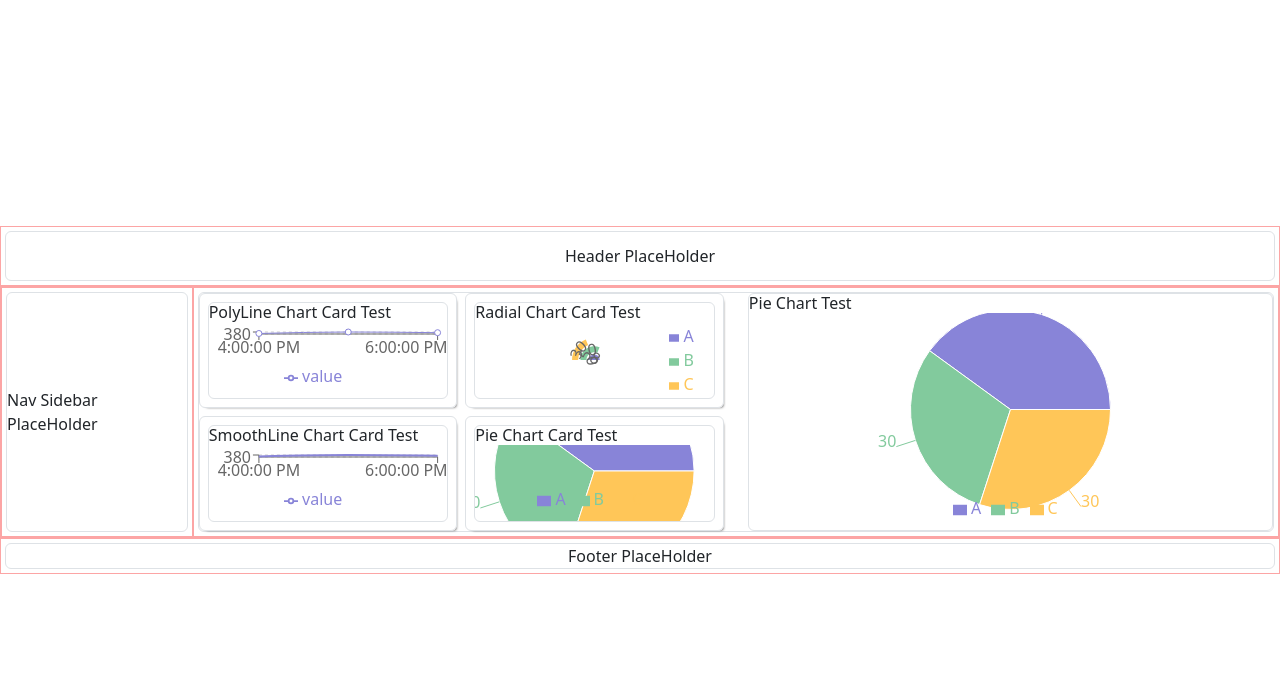
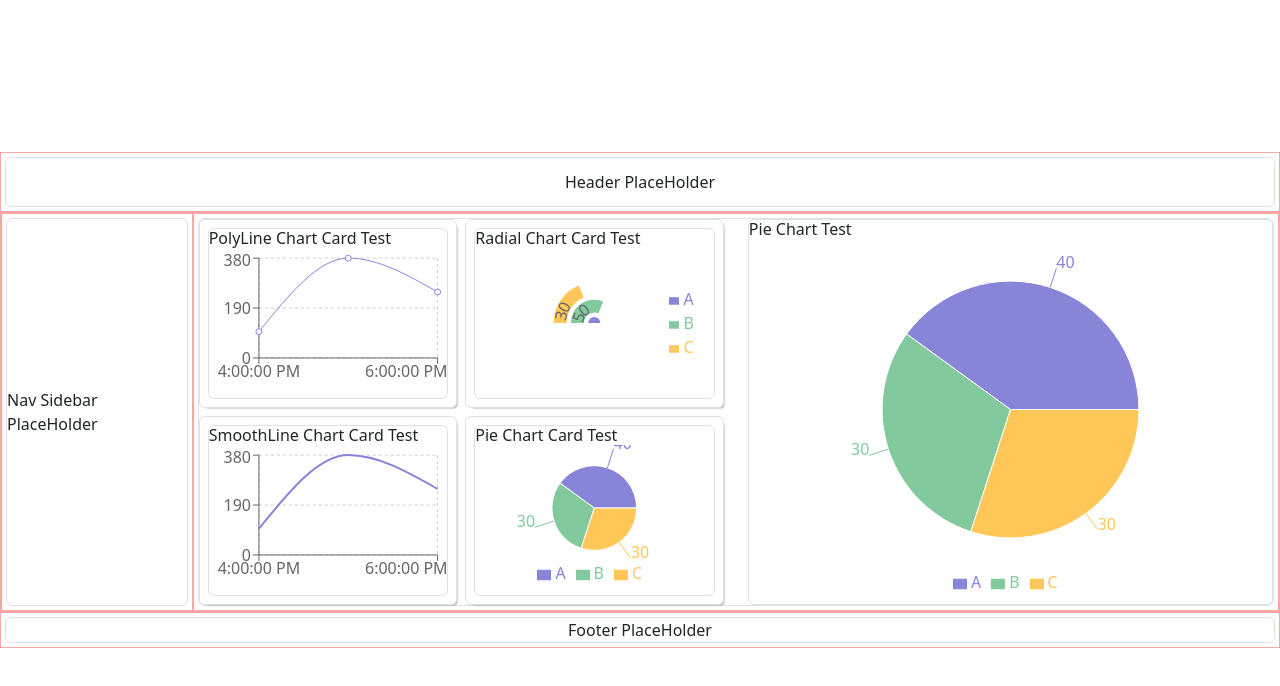
Before and after one commit to TimsPizza/traffic-monitor-with-webui, a React (Vite) app in the folder frontend/: page /#/dashboard in a window 1280 px wide. Shown: the top 686 px of the page. Built offline with nearby package versions, Linux system fonts and the light colour scheme.

Commit message:
fix rechart style issues

```diff
--- a/frontend/src/components/Card.tsx
+++ b/frontend/src/components/Card.tsx
@@ -23,7 +23,7 @@ const Card: React.FC<ICardProps> = ({
   return (
     <div
       id="card-wrapper"
-      className="flex max-h-48 min-h-24 flex-col justify-center rounded-md border border-gray-300 p-2"
+      className="flex max-h-72 min-h-36 flex-col justify-center rounded-md border border-gray-300 p-2"
       style={{ boxShadow: "3px 3px 3px -4px #000000" }}
     >
       {cardType === "classic" ? (
--- a/frontend/src/components/Chart.tsx
+++ b/frontend/src/components/Chart.tsx
@@ -53,7 +53,7 @@ const Chart: React.FC<ChartProps> = ({
             />
             <YAxis />
             <Tooltip />
-            <Legend />
+            {/* <Legend /> */}
             <Line type="monotone" dataKey="value" stroke="#8884d8" />
           </LineChart>
         );
@@ -72,7 +72,7 @@ const Chart: React.FC<ChartProps> = ({
             />
             <YAxis />
             <Tooltip />
-            <Legend />
+            {/* <Legend /> */}
             <Line
               type="monotone"
               dataKey="value"
@@ -85,8 +85,8 @@ const Chart: React.FC<ChartProps> = ({
       case EChartType.RADIAL_BAR:
         return (
           <RadialBarChart
-            innerRadius="10%"
-            outerRadius="100%"
+            // innerRadius="10%"
+            // outerRadius="100%"
             data={data as TRadialBarData[]}
             startAngle={180}
             endAngle={0}
@@ -114,7 +114,7 @@ const Chart: React.FC<ChartProps> = ({
               nameKey="name"
               cx="50%"
               cy="50%"
-              outerRadius={100}
+              // outerRadius={100}
               fill="#8884d8"
               label
             />
@@ -131,7 +131,7 @@ const Chart: React.FC<ChartProps> = ({
       className={`flex h-full w-full flex-col rounded-md border border-gray-300`}
     >
       {title && <h2>{title}</h2>}
-      <ResponsiveContainer>
+      <ResponsiveContainer minHeight={150}  width={"100%"}>
         {renderChart() || <>undefined</>}
       </ResponsiveContainer>
     </div>
```
Also changed, not shown: frontend/src/styles/tailwind.output.css.
